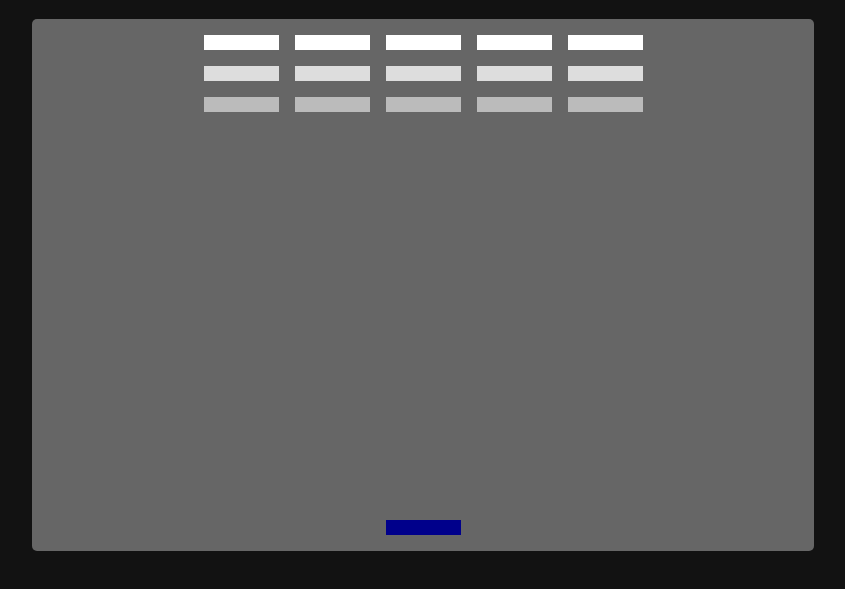
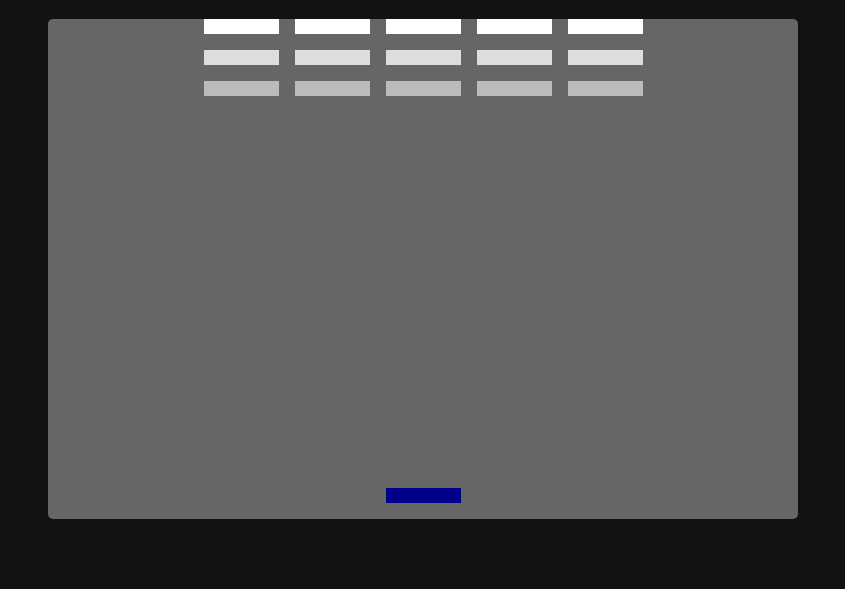
Before and after one commit to STLnick/breakout-ts, a website built with Vite: page index.html in a window 1280 px wide. Shown: the part 69-658 px from the top of the page, without its empty margins (217-1062 px from the left). Built offline with nearby package versions, Linux system fonts and the light colour scheme.

Commit message:
Remove Container padding

```diff
--- a/src/classes/Player.ts
+++ b/src/classes/Player.ts
@@ -6,7 +6,7 @@ class Player {
     maxPosition: number;
     minPosition: number;
 
-    constructor(domEl: HTMLDivElement, leftPosition: number, minPosition: number, maxPosition: number) {
+    constructor(domEl: HTMLDivElement, leftPosition: number, maxPosition: number, minPosition = 0) {
         this.domEl = domEl;
         this.leftPosition = leftPosition;
         this.maxPosition = maxPosition;
--- a/src/main.ts
+++ b/src/main.ts
@@ -10,10 +10,10 @@ interface GameBall {
 }
 
 // Constants
+const BALL_DIAMETER = 20;
 const BLOCK_HEIGHT = 15;
 const BLOCK_WIDTH = 75;
 const BLOCK_PADDING = 16;
-const CONTAINER_PADDING = 16;
 const CONTAINER_HEIGHT = 500;
 const CONTAINER_WIDTH = 750;
 const COLUMNS = 5;
@@ -30,8 +30,8 @@ function layoutBlocks(container: HTMLDivElement) {
     let topStart: number;
 
     for (let i = 0; i < ROWS; i++) {
-        leftStart = CONTAINER_PADDING + (CONTAINER_WIDTH / 2) - (LAYOUT_WIDTH / 2);
-        topStart = CONTAINER_PADDING + i * (BLOCK_HEIGHT + BLOCK_PADDING);
+        leftStart = (CONTAINER_WIDTH / 2) - (LAYOUT_WIDTH / 2);
+        topStart = i * (BLOCK_HEIGHT + BLOCK_PADDING);
 
         for (let j = 0; j < COLUMNS; j++) {
             block = document.createElement('div');
@@ -98,7 +98,7 @@ function setupBall(container: HTMLDivElement) {
 }
 
 function setupPlayer(container: HTMLDivElement) {
-    const start = CONTAINER_PADDING + (CONTAINER_WIDTH / 2) - (BLOCK_WIDTH / 2);
+    const start = (CONTAINER_WIDTH / 2) - (BLOCK_WIDTH / 2);
     const playerBlock = document.createElement('div');
 
     playerBlock.classList.add('player-block');
@@ -111,8 +111,7 @@ function setupPlayer(container: HTMLDivElement) {
     player = new Player(
         playerBlock,
         start,
-        CONTAINER_PADDING,
-        CONTAINER_WIDTH - BLOCK_WIDTH + CONTAINER_PADDING
+        CONTAINER_WIDTH - BLOCK_WIDTH,
     );
 
     // Add listeners for Player Movement
--- a/src/style.css
+++ b/src/style.css
@@ -21,7 +21,6 @@ body {
     border-radius: 5px;
     height: 500px;
     width: 750px;
-    padding: 16px;
 }
 
 .breakout-ball {
```
